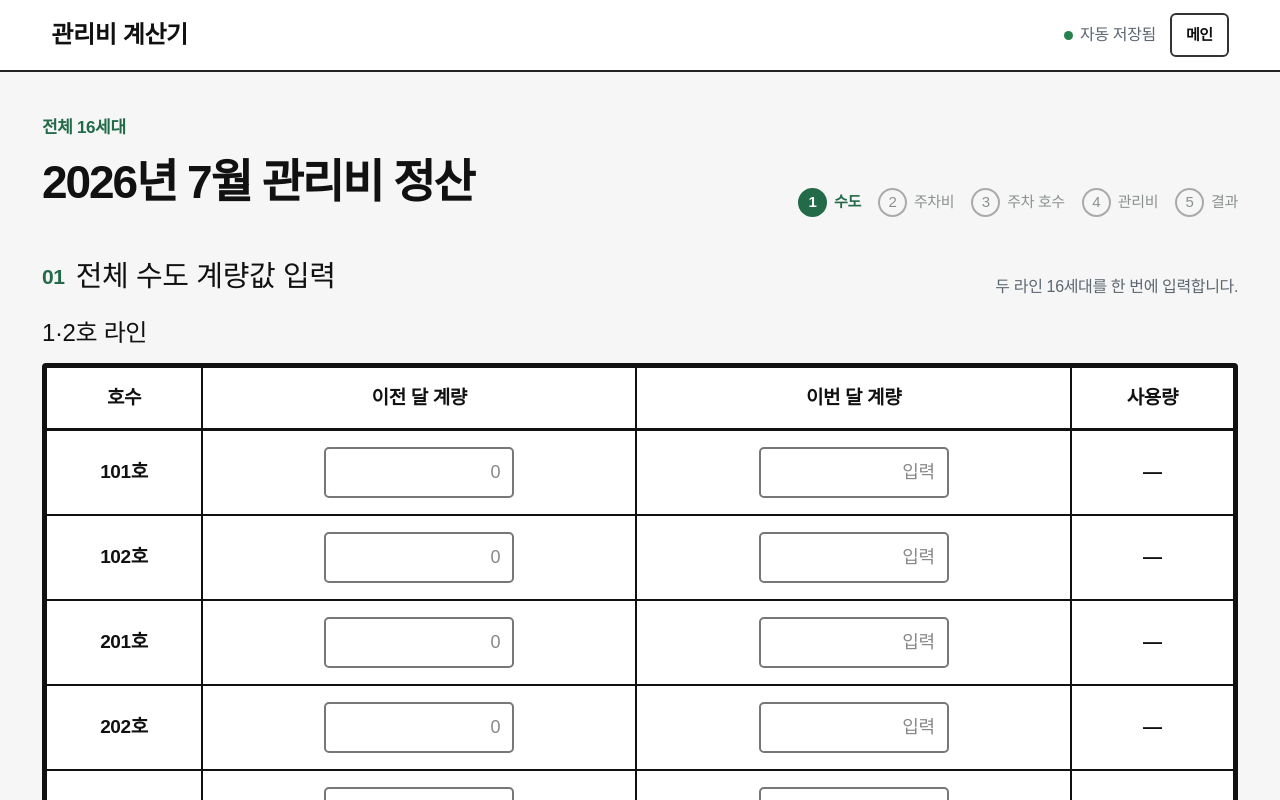
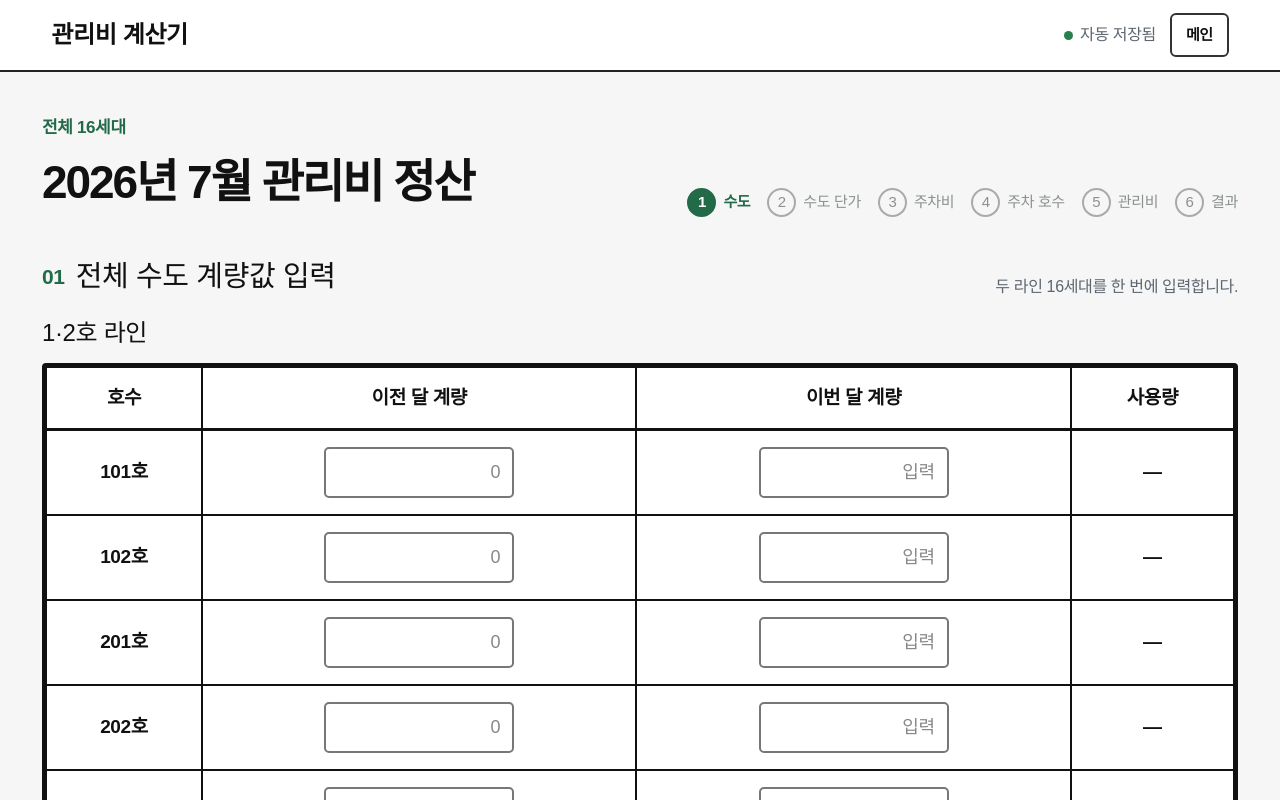
Before and after one commit to gumi-cmd/a, a Next.js app: page / in a window 1280 px wide. Both pictures are taken after a click on the button "16세대 정산 시작하기 →". Shown: the top 800 px of the page. Built offline with nearby package versions, Linux system fonts and the light colour scheme.

Commit message:
수도요금 단가 확인 및 수정 기능 추가

```diff
--- a/app/page.tsx
+++ b/app/page.tsx
@@ -3,13 +3,14 @@
 import { useEffect, useMemo, useState } from "react";
 
 type LineKey = "12" | "34";
-type Step = "home" | "water" | "parkingFee" | "parkingUnits" | "management" | "result" | "history";
+type Step = "home" | "water" | "waterRate" | "parkingFee" | "parkingUnits" | "management" | "result" | "history";
 type UnitEntry = { previous: string; current: string };
 type Settlement = {
   year: number;
   month: number;
   units: Record<string, UnitEntry>;
   totalWaterBills: Record<LineKey, string>;
+  waterRates: Record<LineKey, string>;
   parkingFee: string;
   parkingUnits: Record<string, boolean>;
   managementFee: string;
@@ -59,6 +60,7 @@ function migrateLegacy(): Record<string, Settlement> {
         month: old.month,
         units: Object.fromEntries(ALL_UNITS.map((unit) => [unit, emptyEntry()])),
         totalWaterBills: { "12": "", "34": "" },
+        waterRates: { "12": "", "34": "" },
         parkingFee: "10000",
         parkingUnits: {},
         managementFee: old.managementFee || "20000",
@@ -108,6 +110,7 @@ function blankSettlement(year: number, month: number): Settlement {
     month,
     units: Object.fromEntries(ALL_UNITS.map((unit) => [unit, { previous: previous?.units[unit]?.current || "", current: "" }])),
     totalWaterBills: { "12": "", "34": "" },
+    waterRates: { "12": "", "34": "" },
     parkingFee: previous?.parkingFee || "10000",
     parkingUnits: Object.fromEntries(ALL_UNITS.map((unit) => [unit, previous?.parkingUnits[unit] || false])),
     managementFee: previous?.managementFee || "20000",
@@ -124,16 +127,11 @@ function calculateLine(settlement: Settlement | null, line: LineKey) {
   });
   const totalUsage = raw.reduce((sum, row) => sum + row.usage, 0);
   const totalBill = numberValue(settlement.totalWaterBills[line]);
+  const waterRate = numberValue(settlement.waterRates?.[line]) || (totalUsage > 0 ? totalBill / totalUsage : 0);
   const management = numberValue(settlement.managementFee);
   const parkingFee = numberValue(settlement.parkingFee);
-  const positive = raw.filter((row) => row.usage > 0);
-  let assigned = 0;
   const rows = raw.map((row) => {
-    let water = 0;
-    if (totalUsage > 0 && row.usage > 0) {
-      water = positive.at(-1)?.unit === row.unit ? totalBill - assigned : Math.round((totalBill * row.usage) / totalUsage);
-      assigned += water;
-    }
+    const water = Math.round(row.usage * waterRate);
     const parking = settlement.parkingUnits[row.unit] ? parkingFee : 0;
     return { ...row, water, parking, management, total: water + parking + management };
   });
@@ -195,7 +193,8 @@ function makePng(settlement: Settlement, line: LineKey, rows: ResultRow[]) {
   });
   const totalUsage = rows.reduce((sum, row) => sum + row.usage, 0);
   const totalBill = numberValue(settlement.totalWaterBills[line]);
-  const footer = `${settlement.month}월 수도요금 ${money(totalBill)}원 ÷ ${money(totalUsage)}톤 = ${money(totalUsage ? totalBill / totalUsage : 0)}원`;
+  const appliedRate = numberValue(settlement.waterRates?.[line]) || (totalUsage ? totalBill / totalUsage : 0);
+  const footer = `${settlement.month}월 적용 수도요금 단가 ${money(appliedRate)}원/톤`;
   ctx.font = "900 78px Arial, sans-serif";
   ctx.fillText(footer, width / 2, 3210);
   ctx.fillText("새마을금고 9002205515741 최영옥", width / 2, 3340);
@@ -240,7 +239,7 @@ export default function Home() {
   const completedRecords = useMemo(() => Object.entries(history).filter(([, record]) => record.completed).sort(([, a], [, b]) => b.year - a.year || b.month - a.month), [history]);
   const historyYears = useMemo(() => Array.from(new Set(completedRecords.map(([, record]) => record.year))).sort((a, b) => b - a), [completedRecords]);
   const visibleRecords = completedRecords.filter(([, record]) => historyYear === null || record.year === historyYear);
-  const activeIndex = ["water", "parkingFee", "parkingUnits", "management", "result"].indexOf(step);
+  const activeIndex = ["water", "waterRate", "parkingFee", "parkingUnits", "management", "result"].indexOf(step);
 
   const startSettlement = () => {
     const found = readAll()[settlementKey(year, month)];
@@ -266,6 +265,20 @@ export default function Home() {
     setStep("history");
   };
   const finish = () => { setData((current) => current ? { ...current, completed: true } : current); setStep("result"); };
+  const openWaterRate = () => {
+    setData((current) => {
+      if (!current) return current;
+      const nextRates = { ...(current.waterRates || { "12": "", "34": "" }) };
+      LINE_KEYS.forEach((line) => {
+        if (!nextRates[line]) {
+          const usage = calculateLine(current, line).totalUsage;
+          nextRates[line] = usage > 0 ? String(Math.round((numberValue(current.totalWaterBills[line]) / usage) * 100) / 100) : "0";
+        }
+      });
+      return { ...current, waterRates: nextRates };
+    });
+    setStep("waterRate");
+  };
   const saveRecordDate = () => {
     if (!recordEdit) return;
     const nextKey = settlementKey(recordEdit.year, recordEdit.month);
@@ -329,7 +342,7 @@ export default function Home() {
     </section>}
 
     {step !== "home" && step !== "history" && data && <section className="workspace">
-      {step !== "result" && <div className="context"><div><span className="eyebrow">전체 16세대</span><h1>{data.year}년 {data.month}월 관리비 정산</h1></div><div className="steps">{["수도", "주차비", "주차 호수", "관리비", "결과"].map((label, index) => <span key={label} className={index <= activeIndex ? "active" : ""}><i>{index + 1}</i>{label}</span>)}</div></div>}
+      {step !== "result" && <div className="context"><div><span className="eyebrow">전체 16세대</span><h1>{data.year}년 {data.month}월 관리비 정산</h1></div><div className="steps">{["수도", "수도 단가", "주차비", "주차 호수", "관리비", "결과"].map((label, index) => <span key={label} className={index <= activeIndex ? "active" : ""}><i>{index + 1}</i>{label}</span>)}</div></div>}
 
       {step === "water" && <>
         <div className="sectionIntro"><div><span className="sectionNo">01</span><h2>전체 수도 계량값 입력</h2></div><p>두 라인 16세대를 한 번에 입력합니다.</p></div>
@@ -339,10 +352,16 @@ export default function Home() {
           const invalid = entry.current !== "" && numberValue(entry.current) < numberValue(entry.previous);
           return <tr key={unit}><th>{unit}호</th><td><input inputMode="decimal" value={entry.previous} onChange={(event) => updateUnit(unit, "previous", event.target.value)} placeholder="0" /></td><td><input className={invalid ? "invalid" : ""} inputMode="decimal" value={entry.current} onChange={(event) => updateUnit(unit, "current", event.target.value)} placeholder="입력" /></td><td><b>{entry.current ? `${money(usage)}톤` : "—"}</b></td></tr>;
         })}</tbody></table></div><div className="totalInput"><div><span>{lineName(line)} 전체 사용량</span><strong>{money(calculations[line].totalUsage)}톤</strong></div><label><span>{lineName(line)} 총 수도요금</span><span className="moneyInput"><input inputMode="numeric" value={data.totalWaterBills[line]} onChange={(event) => setData({ ...data, totalWaterBills: { ...data.totalWaterBills, [line]: event.target.value } })} placeholder="0" /><i>원</i></span></label></div></div>)}
-        <div className="nav"><button className="ghost" onClick={goHome}>이전</button><button className="primary" onClick={() => setStep("parkingFee")}>주차비 설정으로 →</button></div>
+        <div className="nav"><button className="ghost" onClick={goHome}>이전</button><button className="primary" onClick={openWaterRate}>수도요금 단가 확인 →</button></div>
       </>}
 
-      {step === "parkingFee" && <div className="focusedStep"><div className="sectionIntro"><div><span className="sectionNo">02</span><h2>주차비 금액 설정</h2></div></div><div className="singleSettingCard"><p>주차비를 내는 세대마다 적용할 금액입니다. 기본값은 10,000원이며 언제든 바꿀 수 있습니다.</p><label><span>세대당 주차비</span><span className="moneyInput large"><input autoFocus inputMode="numeric" value={data.parkingFee} onChange={(event) => setData({ ...data, parkingFee: event.target.value })} /><i>원</i></span></label></div><div className="nav"><button className="ghost" onClick={() => setStep("water")}>← 수도 입력</button><button className="primary" onClick={() => setStep("parkingUnits")}>납부 호수 선택 →</button></div></div>}
+      {step === "waterRate" && <div className="focusedStep"><div className="sectionIntro"><div><span className="sectionNo">02</span><h2>톤당 수도요금 확인</h2></div><p>자동 계산된 단가를 확인하고 필요하면 수정하세요.</p></div><div className="rateCards">{LINE_KEYS.map((line) => {
+        const usage = calculations[line].totalUsage;
+        const automaticRate = usage > 0 ? numberValue(data.totalWaterBills[line]) / usage : 0;
+        return <section className="rateCard" key={line}><h3>{lineName(line)}</h3><div className="rateFormula"><span>총 수도요금</span><b>{money(numberValue(data.totalWaterBills[line]))}원</b><i>÷</i><span>총 사용량</span><b>{money(usage)}톤</b></div><p>자동 계산 단가 <strong>{money(automaticRate)}원/톤</strong></p><label><span>실제 적용할 1톤당 수도요금</span><span className="moneyInput large"><input inputMode="decimal" value={data.waterRates?.[line] || ""} onChange={(event) => setData({ ...data, waterRates: { ...(data.waterRates || { "12": "", "34": "" }), [line]: event.target.value } })} /><i>원</i></span></label><small>호수별 수도요금은 사용량 × 이 단가로 계산됩니다.</small></section>;
+      })}</div><div className="nav"><button className="ghost" onClick={() => setStep("water")}>← 수도 입력</button><button className="primary" onClick={() => setStep("parkingFee")}>주차비 설정으로 →</button></div></div>}
+
+      {step === "parkingFee" && <div className="focusedStep"><div className="sectionIntro"><div><span className="sectionNo">03</span><h2>주차비 금액 설정</h2></div></div><div className="singleSettingCard"><p>주차비를 내는 세대마다 적용할 금액입니다. 기본값은 10,000원이며 언제든 바꿀 수 있습니다.</p><label><span>세대당 주차비</span><span className="moneyInput large"><input autoFocus inputMode="numeric" value={data.parkingFee} onChange={(event) => setData({ ...data, parkingFee: event.target.value })} /><i>원</i></span></label></div><div className="nav"><button className="ghost" onClick={() => setStep("waterRate")}>← 수도요금 단가</button><button className="primary" onClick={() => setStep("parkingUnits")}>납부 호수 선택 →</button></div></div>}
 
       {step === "parkingUnits" && <div className="focusedStep"><div className="sectionIntro"><div><span className="sectionNo">03</span><h2>주차비 납부 호수 선택</h2></div><p>체크 상태는 다음 달 정산에도 그대로 이어집니다.</p></div><div className="parkingPicker">{LINE_KEYS.map((line) => <fieldset key={line}><legend>{lineName(line)}</legend><div className="unitChecks">{LINES[line].map((unit) => <label key={unit} className={data.parkingUnits[unit] ? "checked" : ""}><input type="checkbox" checked={data.parkingUnits[unit] || false} onChange={(event) => setData({ ...data, parkingUnits: { ...data.parkingUnits, [unit]: event.target.checked } })} /><span>{unit}호</span><small>{data.parkingUnits[unit] ? `${money(numberValue(data.parkingFee))}원` : "미납부"}</small></label>)}</div></fieldset>)}</div><p className="selectionSummary">총 <b>{ALL_UNITS.filter((unit) => data.parkingUnits[unit]).length}세대</b> · 주차비 합계 <b>{money(ALL_UNITS.filter((unit) => data.parkingUnits[unit]).length * numberValue(data.parkingFee))}원</b></p><div className="nav"><button className="ghost" onClick={() => setStep("parkingFee")}>← 주차비 금액</button><button className="primary" onClick={() => setStep("management")}>관리비 설정 →</button></div></div>}
 
```
Also changed, not shown: app/globals.css (+11 -0 lines).
